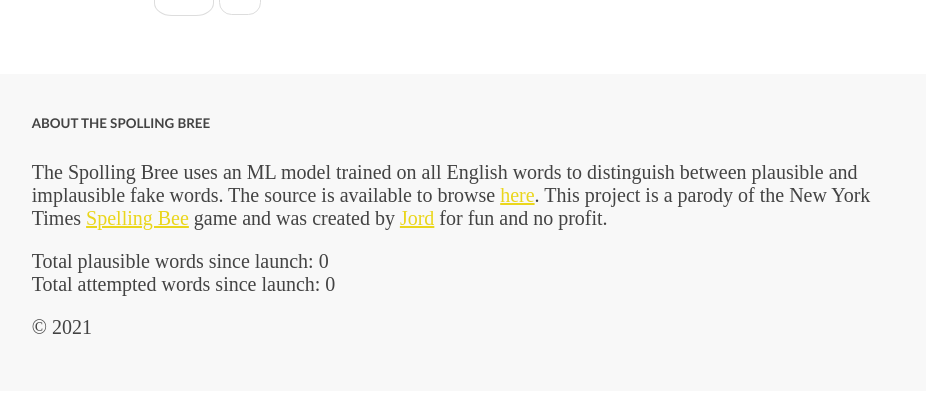
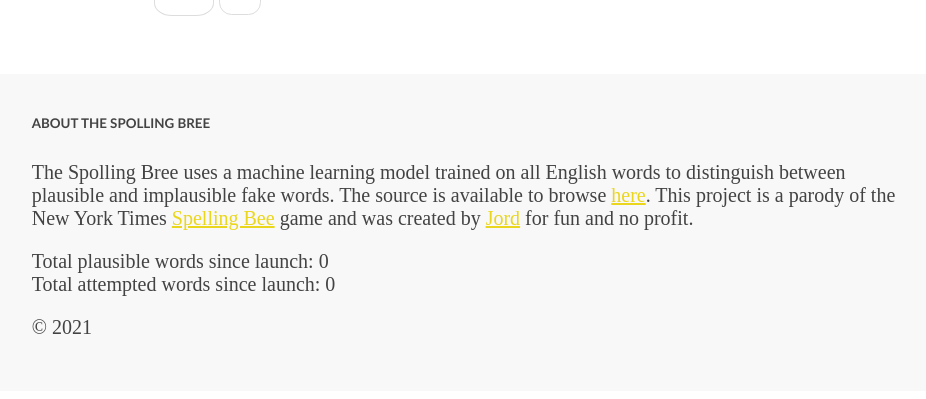
Before and after one commit to jminjie/spollingbree, a Flask app: page / in a window 1280 px wide. Shown: the part 676-1075 px from the top of the page, without its empty margins (173-1099 px from the left). Run offline with Flask 2, Linux system fonts and the light colour scheme; data that the repository does not hold is empty; parts of the project's set-up code (start-up, migrations or seed data) failed here and were passed over; some libraries are stand-ins or nearby versions.

Commit message:
ML = machine learning

```diff
--- a/templates/index.html
+++ b/templates/index.html
@@ -49,7 +49,7 @@
     <footer>
         <div class="content">
         <h1>About the Spolling Bree</h1>
-        <p>The Spolling Bree uses an ML model trained on all English words to distinguish between plausible and implausible fake words. The source is available to browse <a href="https://github.com/jminjie/spoolingbree">here</a>. This project is a parody of the New York Times <a href="https://www.nytimes.com/puzzles/spelling-bee">Spelling Bee</a> game and was created by <a href="https://jminjie.com">Jord</a> for fun and no profit.</p>
+        <p>The Spolling Bree uses a machine learning model trained on all English words to distinguish between plausible and implausible fake words. The source is available to browse <a href="https://github.com/jminjie/spoolingbree">here</a>. This project is a parody of the New York Times <a href="https://www.nytimes.com/puzzles/spelling-bee">Spelling Bee</a> game and was created by <a href="https://jminjie.com">Jord</a> for fun and no profit.</p>
         <p>Total plausible words since launch: {{ totalPlausibleWords }}<br>
         Total attempted words since launch: {{ totalAttempts }}</p>
         <p>&copy; 2021</p>
```
